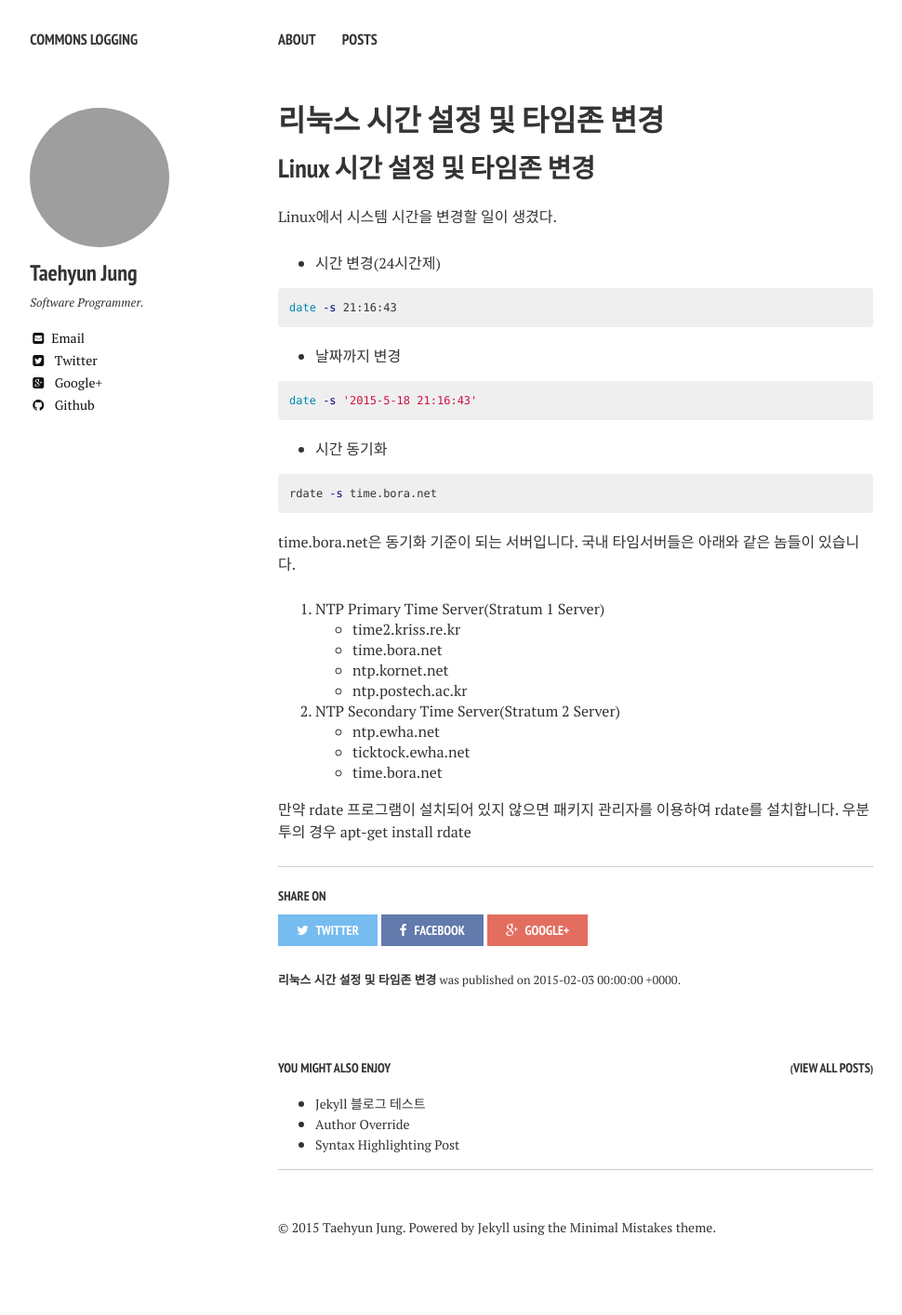
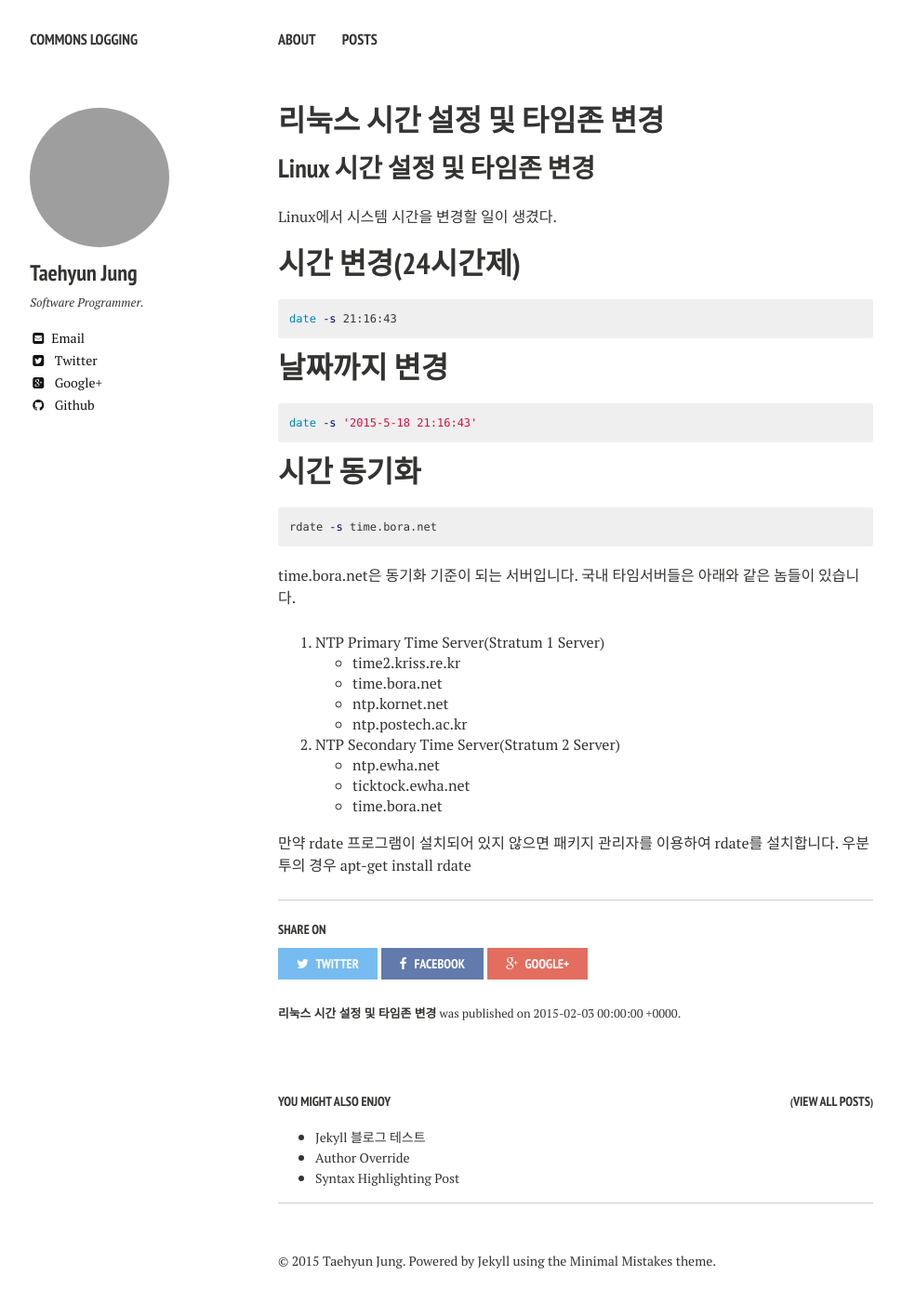
Before and after one commit to chomman/blog, a Jekyll site: the page built from _posts/2015-02-03-리눅스-시간-변경.md, in a window 1280 px wide. Shown: the whole page at 93% size, without its empty margins (21-991 px from the left). Built offline with Jekyll 4.4.1, drawn with Linux system fonts in a browser that asks for light colours; nearby versions of some CDN libraries; before the commit the page ends 1379 px from its top, so only the background shows below that; grey boxes are pictures that could not be loaded.

Commit message:
Updated 2015-02-03-리눅스-시간-변경.md

```diff
--- a/_posts/2015-02-03-리눅스-시간-변경.md
+++ b/_posts/2015-02-03-리눅스-시간-변경.md
@@ -12,15 +12,15 @@ tags:
 
 Linux에서 시스템 시간을 변경할 일이 생겼다.
 
-* 시간 변경(24시간제)
+# 시간 변경(24시간제)
 
 {% highlight shell %}date -s 21:16:43{% endhighlight %}
 
-* 날짜까지 변경
+# 날짜까지 변경
 
 {% highlight shell %}date -s '2015-5-18 21:16:43'{% endhighlight %}
 
-* 시간 동기화
+# 시간 동기화
 
 {% highlight shell %}rdate -s time.bora.net{% endhighlight %}
 
```
